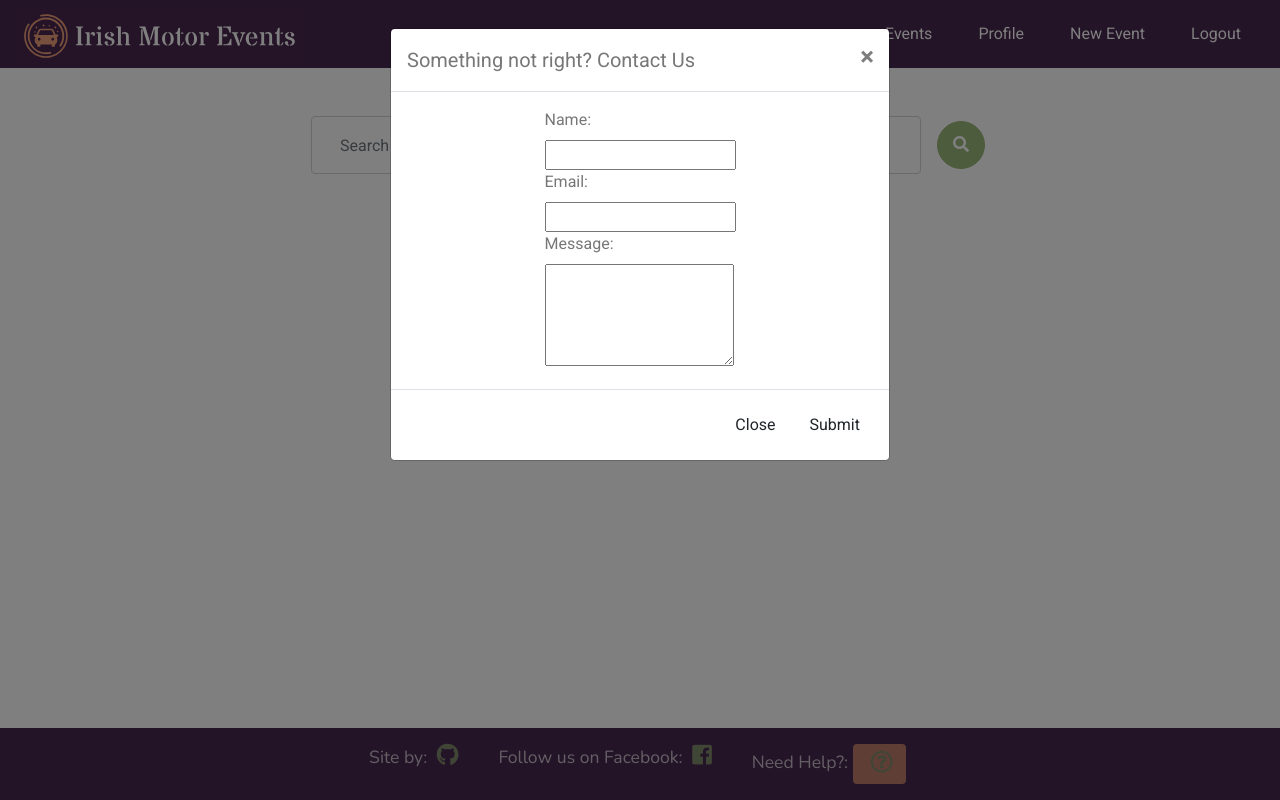
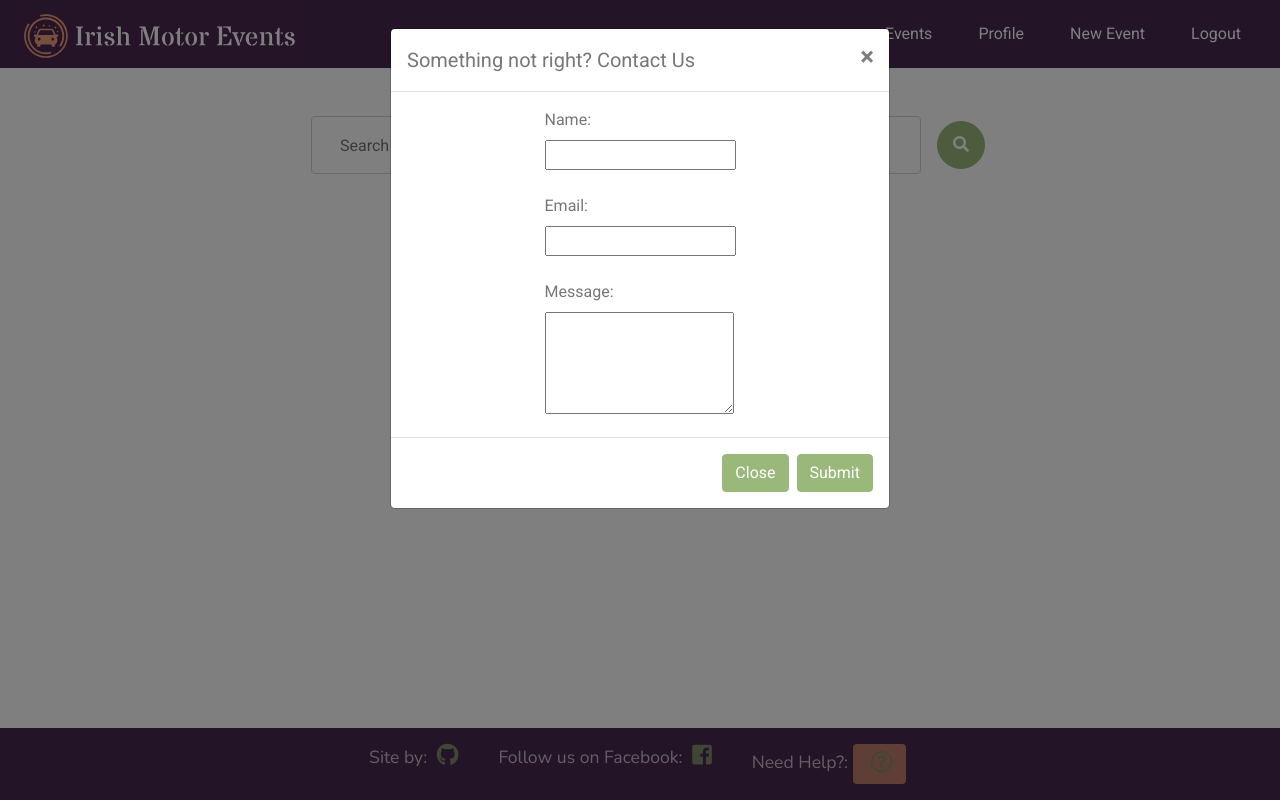
Before and after one commit to matt-oc/car-shows, a Flask app: page / in a window 1280 px wide, after a click that opens the changed part. Run offline with Flask 2, Linux system fonts and the light colour scheme; the visitor is signed in with stand-in values (Sample User, id 1); data that the repository does not hold is empty; some libraries are stand-ins or nearby versions.

Commit message:
'styling tweaks'

```diff
--- a/static/css/styles.css
+++ b/static/css/styles.css
@@ -56,7 +56,7 @@ strong {
   padding: 20px;
 }
 
-.register-form input, .login-form input {
+.register-form input, .login-form input, .contact-form input {
   max-width: 500px;
   width: 100%;
   display: flex;
--- a/templates/base.html
+++ b/templates/base.html
@@ -41,12 +41,12 @@
         {% else %}
         <li class="nav-item">
           <button type="button" class="btn btn-nav" data-toggle="modal" data-target="#registerModal">
-            Register
+            <i class="fas fa-user-edit mr-1"></i>Register
           </button>
         </li>
         <li class="nav-item">
           <button type="button" class="btn btn-nav" data-toggle="modal" data-target="#loginModal">
-            Login
+            <i class="fas fa-user mr-1"></i>Login
           </button>
         </li>
       </ul>
--- a/templates/contact.html
+++ b/templates/contact.html
@@ -10,10 +10,10 @@
           </div>
           <div class="modal-body">
             <div class="col-md-12 col-sm-12 d-flex justify-content-center">
-              <form action="https://formspree.io/f/mqkgvaea" method="POST" id="contact" class="contact">
+              <form action="https://formspree.io/f/mqkgvaea" method="POST" id="contact" class="contact-form">
                 <fieldset>
                   <label for="name">Name:</label><br>
-                  <input type="text" id="name" required name="name"><br>
+                  <input type="text" id="name" required pattern="^[a-zA-Z0-9]{4,14}$" minlength="4" maxlength="25" required name="name"><br>
                   <label for="email">Email:</label><br>
                   <input type="Email" id="email" name="email" required><br>
                   <label for="message">Message:</label><br>
@@ -23,8 +23,8 @@
             </div>
           </div>
           <div class="modal-footer">
-            <button type="button" class="btn bg-red color-white" data-dismiss="modal" id="closeContactModal">Close</button>
-            <button type="submit" form="contact" class="btn contact-btn-submit bg-purple color-white" id="contact-submit" data-submit="Sending">Submit</button>
+            <button type="button" class="btn btn-primary" data-dismiss="modal" id="closeContactModal">Close</button>
+            <button type="submit" form="contact" class="btn btn-primary" id="contact-submit" data-submit="Sending">Submit</button>
           </div>
         </div>
       </div>
--- a/templates/events.html
+++ b/templates/events.html
@@ -31,7 +31,7 @@
         <p class="card-text"><strong>€</strong> {{ event.event_cost }}</p>
         <p class="card-text">{{ event.event_description|truncate(400, True) }}</p>
         <p class="card-text"><small class="text-muted right">posted by: {{ event.created_by }}</small></p>
-        <a href="{{url_for('view_event', event_id=event._id)}}">View More</a>
+        <a href="{{url_for('view_event', event_id=event._id)}}">View More<i class="fas fa-chevron-down ml-1"></i></a>
 
         {% if session.user == event.created_by or admin == true %}
         <a class="btn btn-primary" href="{{url_for('delete_event', event_id=event._id)}}" onclick="return confirm('Are you sure you want to delete?');" role="button">Delete</a>
```
